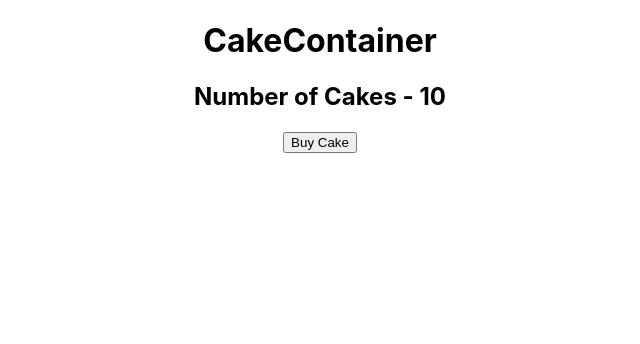
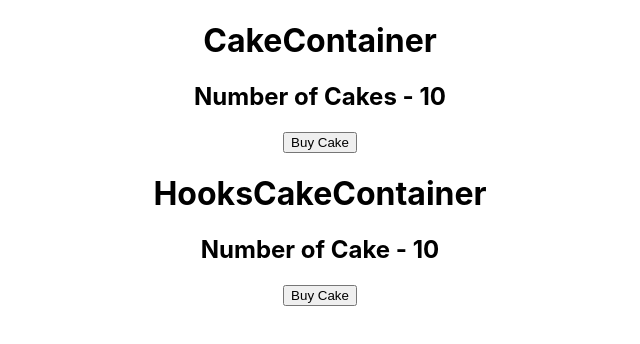
Before and after one commit to phantware/SH-Projects, a React (Create React App) app in the folder front-end-path/redux-demo/react-redux/: page / in a window 1280 px wide. Shown: the top 344 px of the page, without its empty margins (320-960 px from the left). Built offline with nearby package versions, Linux system fonts and the light colour scheme.

Commit message:
useSelector used

```diff
--- a/front-end-path/redux-demo/react-redux/src/App.js
+++ b/front-end-path/redux-demo/react-redux/src/App.js
@@ -1,12 +1,14 @@
 import { Provider } from 'react-redux'
 import './App.css'
 import CakeContainer from './components/CakeContainer'
+import HooksCakeContainer from './components/HooksCakeContainer'
 import store from './redux/store'
 function App() {
   return (
     <Provider store={store}>
       <div className='App'>
         <CakeContainer />
+        <HooksCakeContainer />
       </div>
     </Provider>
   )
--- /dev/null
+++ b/front-end-path/redux-demo/react-redux/src/components/HooksCakeContainer.js
@@ -0,0 +1,15 @@
+import React from 'react'
+import { useSelector } from 'react-redux'
+
+const HooksCakeContainer = () => {
+  const numOfCake = useSelector((state) => state.numOfCake)
+  return (
+    <div>
+      <h1>HooksCakeContainer</h1>
+      <h2>Number of Cake - {numOfCake}</h2>
+      <button>Buy Cake</button>
+    </div>
+  )
+}
+
+export default HooksCakeContainer
```
